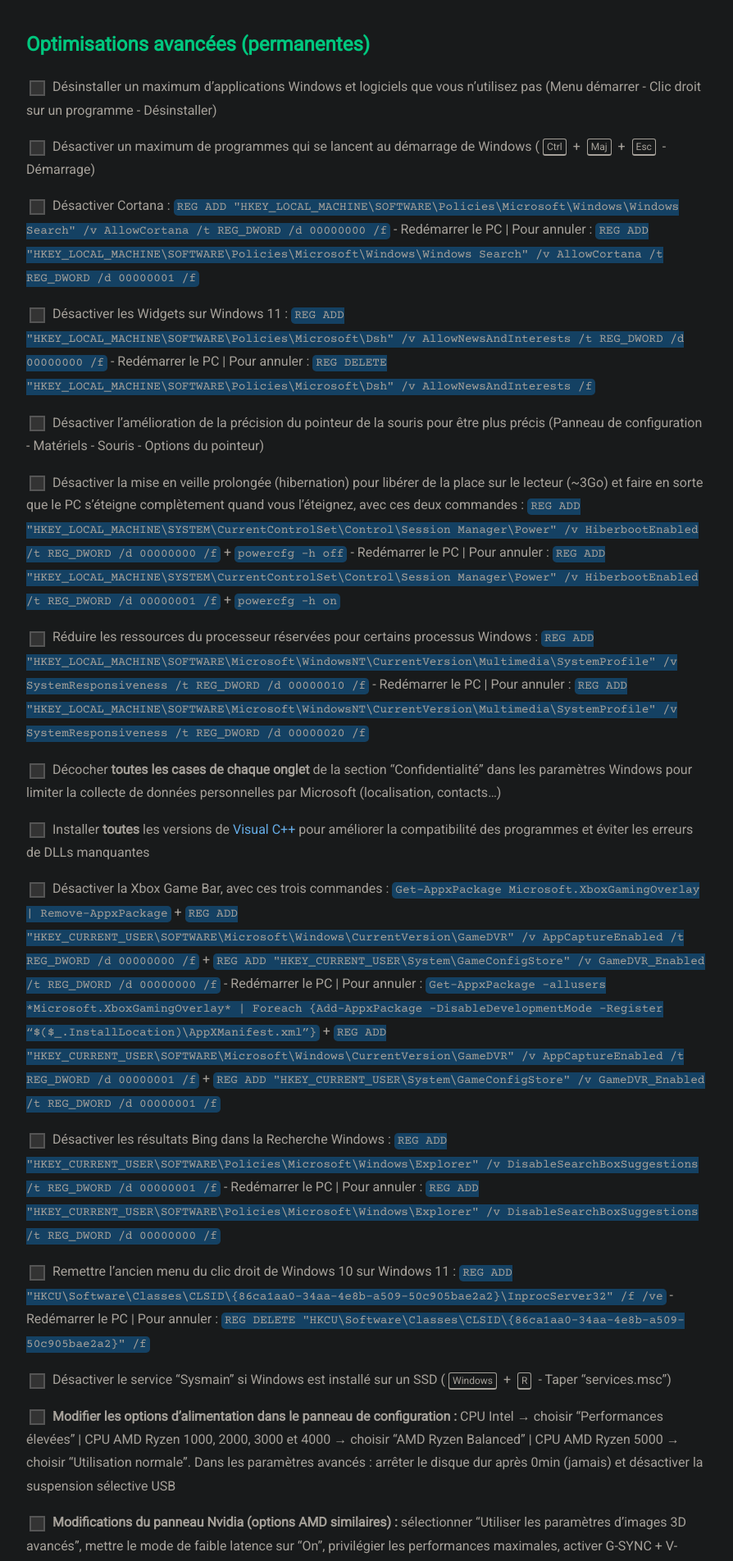
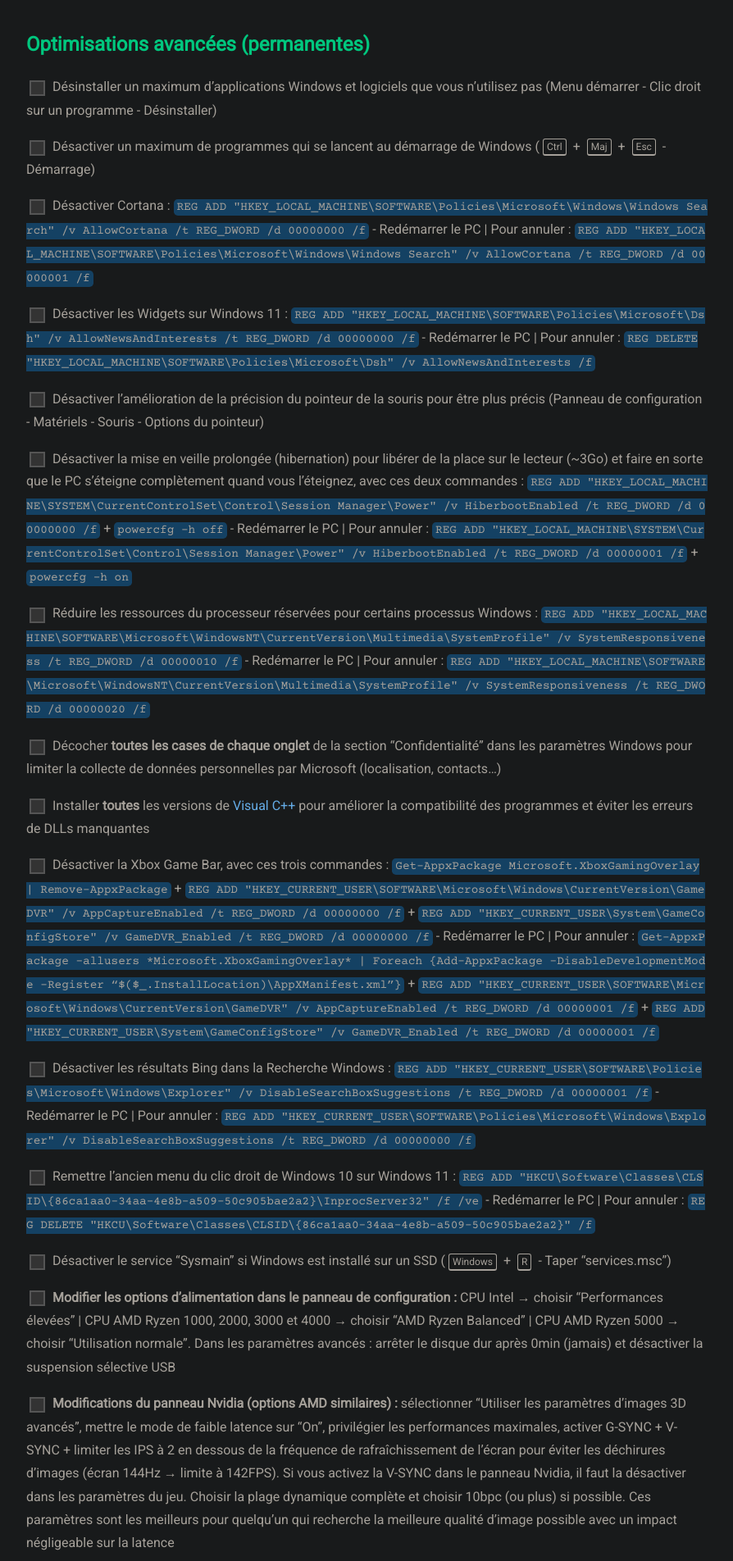
Before and after one commit to PouletEnSlip/pouletenslip.github.io, a Jekyll site: the page built from pages/opti/index.md, in a window 1280 px wide. Shown: the part 1506-3410 px from the top of the page at 82% size, without its empty margins (192-1086 px from the left). Built offline with Jekyll 4.4.1, drawn with Linux system fonts in a browser that asks for light colours.

Commit message:
Update jekyll-theme-cayman.scss

```diff
--- a/_sass/jekyll-theme-cayman.scss
+++ b/_sass/jekyll-theme-cayman.scss
@@ -195,6 +195,7 @@ a {
 		color: #a6a19a;
 		background: #144163;
 		border-radius: .3rem;
+		word-break: break-all;
 	}
 
 	pre {
@@ -203,7 +204,6 @@ a {
 		margin-bottom: 1rem;
 		font: 1rem Courier Prime;
 		color: #a6a19a;
-		word-break: break-all;
 		background: #144163;
 		border: solid 1px #dce6f0;
 		border-radius: .3rem;
```
